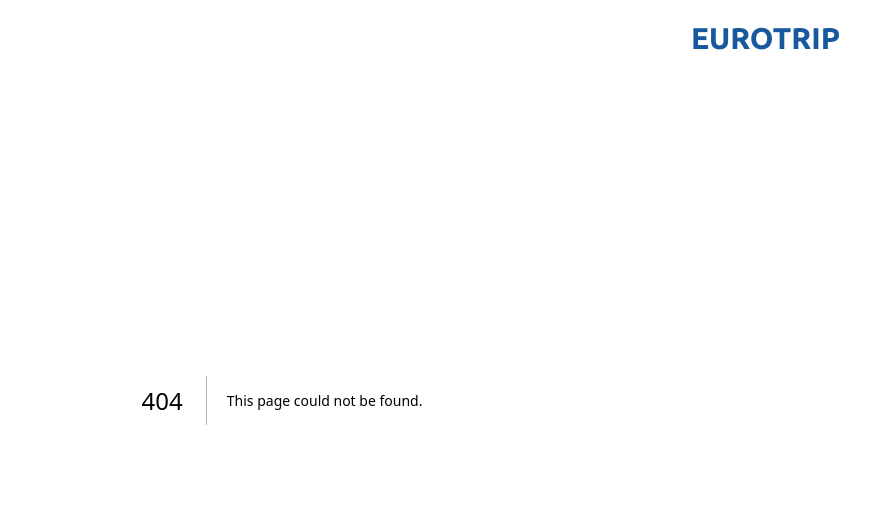
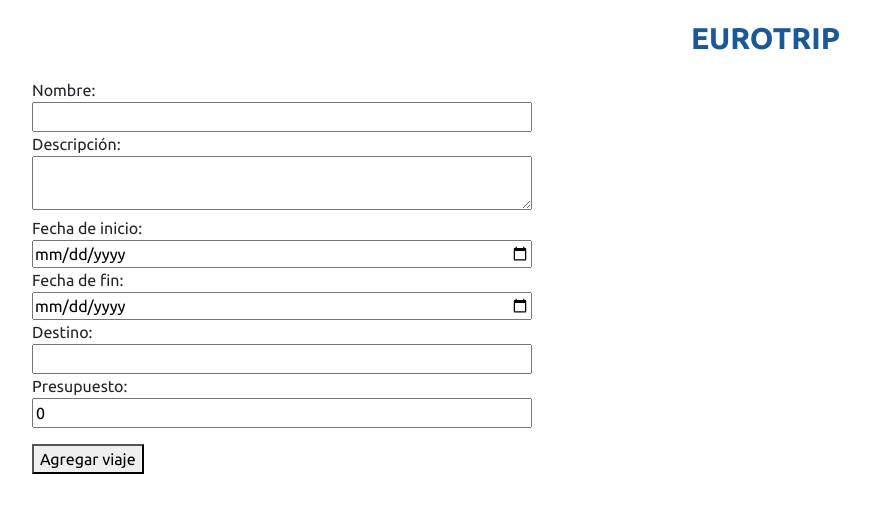
Before and after one commit to santiago-sop/trip-managment, a Next.js app in the folder frontend/: page /addTrip in a window 1280 px wide. Before the commit this address had no page. Shown: the top 512 px of the page, without its empty margins (358-1228 px from the left). Built offline with nearby package versions, Linux system fonts and the light colour scheme.

Commit message:
Error in API corrected Change user datas added New Trip form added

```diff
--- /dev/null
+++ b/frontend/src/app/addTrip/page.tsx
@@ -0,0 +1,68 @@
+"use client";
+import { useState, useEffect } from "react";
+
+export default function AddTripPage() {
+  const [trip, setTrip] = useState({
+    name: "",
+    description: "",
+    startDate: "",
+    endDate: "",
+    destination: "",
+    budget: 0
+  });
+  const [msg, setMsg] = useState("");
+  const [userEmail, setUserEmail] = useState("");
+
+  useEffect(() => {
+    const storedUser = JSON.parse(localStorage.getItem("user") || '{}');
+    setUserEmail(storedUser.email || "");
+  }, []);
+
+  const handleChange = (e: React.ChangeEvent<HTMLInputElement | HTMLTextAreaElement>) => {
+    const { name, value } = e.target;
+    setTrip(prev => ({ ...prev, [name]: name === "budget" ? Number(value) : value }));
+  };
+
+  const handleSubmit = async (e: React.FormEvent) => {
+    e.preventDefault();
+    setMsg("Agregando viaje...");
+    try {
+      const res = await fetch(`https://trip-managment.onrender.com/api/trips/${userEmail}`, {
+        method: "POST",
+        headers: { "Content-Type": "application/json" },
+        body: JSON.stringify(trip)
+      });
+      const data = await res.json();
+      if (res.ok && data.status === "success") {
+        setMsg("Viaje agregado correctamente");
+        setTrip({ name: "", description: "", startDate: "", endDate: "", destination: "", budget: 0 });
+      } else {
+        setMsg(data.message || "Error al agregar viaje");
+      }
+    } catch (err) {
+      setMsg("Error de conexión");
+    }
+  };
+
+  return (
+    <div style={{ maxWidth: 500, margin: "2rem auto" }}>
+      <h2>Agregar viaje</h2>
+      <form onSubmit={handleSubmit}>
+        <label>Nombre:</label>
+        <input name="name" type="text" value={trip.name} onChange={handleChange} required style={{ width: "100%" }} />
+        <label>Descripción:</label>
+        <textarea name="description" value={trip.description} onChange={handleChange} style={{ width: "100%" }} />
+        <label>Fecha de inicio:</label>
+        <input name="startDate" type="date" value={trip.startDate} onChange={handleChange} required style={{ width: "100%" }} />
+        <label>Fecha de fin:</label>
+        <input name="endDate" type="date" value={trip.endDate} onChange={handleChange} required style={{ width: "100%" }} />
+        <label>Destino:</label>
+        <input name="destination" type="text" value={trip.destination} onChange={handleChange} style={{ width: "100%" }} />
+        <label>Presupuesto:</label>
+        <input name="budget" type="number" value={trip.budget} onChange={handleChange} min={0} style={{ width: "100%" }} />
+        <button type="submit" style={{ marginTop: 16 }}>Agregar viaje</button>
+      </form>
+      <p>{msg}</p>
+    </div>
+  );
+}
--- a/frontend/src/components/NavbarMenu.tsx
+++ b/frontend/src/components/NavbarMenu.tsx
@@ -56,25 +56,25 @@ const NavbarMenu = () => {
                                 Inicio
                             </Link>
                             <Link
-                                href="/personas"
-                                className={`${styles.linkMenu} ${activeLink === "personas" ? styles.activeLink : ""}`}
-                                onClick={() => handleLinkClick("personas")}
+                                href="/user"
+                                className={`${styles.linkMenu} ${activeLink === "user" ? styles.activeLink : ""}`}
+                                onClick={() => handleLinkClick("user")}
                             >
-                                Personas
+                                Usuario
                             </Link>
                             <Link
-                                href="/nosotros"
-                                className={`${styles.linkMenu} ${activeLink === "nosotros" ? styles.activeLink : ""}`}
-                                onClick={() => handleLinkClick("nosotros")}
+                                href="/addTrip"
+                                className={`${styles.linkMenu} ${activeLink === "addTrip" ? styles.activeLink : ""}`}
+                                onClick={() => handleLinkClick("addTrip")}
                             >
-                                Nosotros
+                                Agregar viaje
                             </Link>
                             <Link
-                                href="/contacto"
-                                className={`${styles.linkMenu} ${activeLink === "contacto" ? styles.activeLink : ""}`}
-                                onClick={() => handleLinkClick("contacto")}
+                                href="/"
+                                className={`${styles.linkMenu} ${activeLink === "changeTrip" ? styles.activeLink : ""}`}
+                                onClick={() => handleLinkClick("changeTrip")}
                             >
-                                Contacto
+                                Cambiar de viaje
                             </Link>
                             <Link
                                 href="/login"
```
Also changed, not shown: frontend/src/app/user/page.tsx (added, +83 -0 lines), frontend/src/app/addTrip/addTrip.module.css (added), frontend/src/app/user/user.module.css (added), 1 other file (tests, documents, lock files or other folders).
